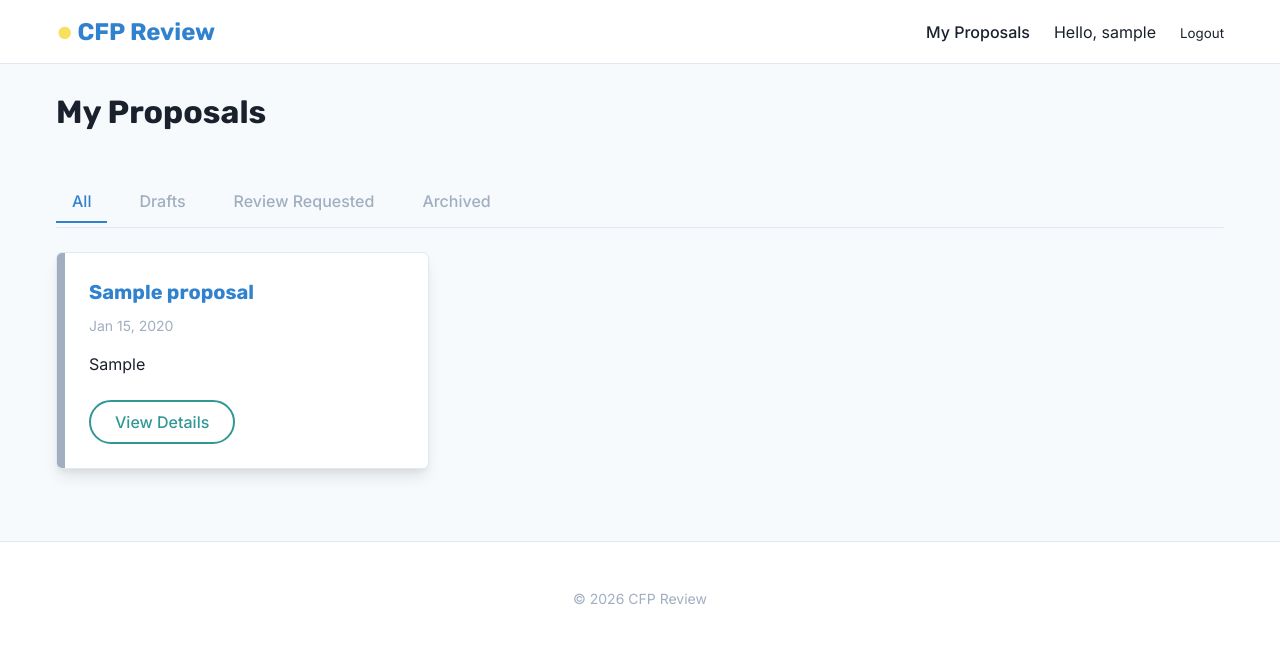
After one commit to kjaymiller/cfp-review, a Django app: page /proposals/my-proposals/ in a window 1280 px wide. The commit adds this page. Shown: the top 654 px of the page. Run offline with Django 5.2, Linux system fonts and the light colour scheme; a user stored in the database is signed in; tables that the repository leaves empty hold one stand-in row (values such as "Sample post"); some libraries are stand-ins or nearby versions.

Commit message:
feat(proposals): implement speaker dashboard (issue #21)

```diff
--- a/cfp_review/urls.py
+++ b/cfp_review/urls.py
@@ -22,5 +22,6 @@ from .views import home
 urlpatterns = [
     path("admin/", admin.site.urls),
     path("accounts/", include("allauth.urls")),
+    path("proposals/", include("proposals.urls")),
     path("", home, name="home"),
 ]
--- /dev/null
+++ b/proposals/urls.py
@@ -0,0 +1,10 @@
+from django.urls import path
+from .views import ProposalListView
+
+app_name = "proposals"
+
+urlpatterns = [
+    path("my-proposals/", ProposalListView.as_view(), name="proposal_list"),
+    # Placeholder for detail view to avoid template errors if we decide to link it
+    # path("<int:pk>/", lambda request, pk: None, name="proposal_detail"),
+]
--- a/proposals/views.py
+++ b/proposals/views.py
@@ -1,3 +1,16 @@
-from django.shortcuts import render
+from django.views.generic import ListView
+from django.contrib.auth.mixins import LoginRequiredMixin
+from .models import Proposal
 
-# Create your views here.
+
+class ProposalListView(LoginRequiredMixin, ListView):
+    model = Proposal
+    template_name = "proposals/proposal_list.html"
+    context_object_name = "proposals"
+
+    def get_queryset(self):
+        queryset = Proposal.objects.filter(author=self.request.user)
+        status = self.request.GET.get("status")
+        if status:
+            queryset = queryset.filter(status=status)
+        return queryset.order_by("-updated_at")
--- a/static/css/styles.css
+++ b/static/css/styles.css
@@ -242,3 +242,56 @@ a:hover {
 
 .mt-lg { margin-top: var(--spacing-lg); }
 .mb-lg { margin-bottom: var(--spacing-lg); }
+
+/* Tabs */
+.tabs {
+    display: flex;
+    gap: var(--spacing-md);
+    border-bottom: 1px solid var(--color-grey-300);
+    padding-bottom: var(--spacing-xs);
+}
+
+.tab {
+    padding: var(--spacing-sm) var(--spacing-md);
+    color: var(--color-grey-500);
+    font-weight: 500;
+    border-bottom: 2px solid transparent;
+    transition: var(--transition-base);
+}
+
+.tab:hover {
+    color: var(--color-royal-blue);
+    text-decoration: none;
+}
+
+.tab.active {
+    color: var(--color-royal-blue);
+    border-bottom-color: var(--color-royal-blue);
+}
+
+/* Grid Layout */
+.grid {
+    display: grid;
+    gap: var(--spacing-lg);
+}
+
+.grid-3 {
+    grid-template-columns: repeat(auto-fill, minmax(300px, 1fr));
+}
+
+.text-right {
+    text-align: right;
+}
+
+.col {
+    flex: 1;
+}
+
+.col-full {
+    grid-column: 1 / -1;
+}
+
+.row {
+    display: flex;
+    align-items: center;
+}
--- a/templates/components/navbar.html
+++ b/templates/components/navbar.html
@@ -6,6 +6,7 @@
         </a>
         <ul class="nav-links">
             {% if user.is_authenticated %}
+                <li><a href="{% url 'proposals:proposal_list' %}">My Proposals</a></li>
                 <li>Hello, {{ user.username }}</li>
                 <li>
                     <form method="post" action="{% url 'account_logout' %}" style="display: inline;">
--- /dev/null
+++ b/templates/proposals/proposal_list.html
@@ -0,0 +1,32 @@
+{% extends "base.html" %}
+
+{% block title %}My Proposals | CFP Review{% endblock %}
+
+{% block content %}
+<div class="row mb-lg">
+    <div class="col">
+        <h1>My Proposals</h1>
+    </div>
+    <div class="col text-right">
+        {# Placeholder for Create Proposal button if needed later #}
+        {# <a href="#" class="btn btn-primary">New Proposal</a> #}
+    </div>
+</div>
+
+<div class="tabs mb-lg">
+    <a href="{% url 'proposals:proposal_list' %}" class="tab {% if not request.GET.status %}active{% endif %}">All</a>
+    <a href="{% url 'proposals:proposal_list' %}?status=draft" class="tab {% if request.GET.status == 'draft' %}active{% endif %}">Drafts</a>
+    <a href="{% url 'proposals:proposal_list' %}?status=review_requested" class="tab {% if request.GET.status == 'review_requested' %}active{% endif %}">Review Requested</a>
+    <a href="{% url 'proposals:proposal_list' %}?status=archived" class="tab {% if request.GET.status == 'archived' %}active{% endif %}">Archived</a>
+</div>
+
+<div class="grid grid-3">
+    {% for proposal in proposals %}
+        {% include "components/card.html" with title=proposal.title status=proposal.status url="#" content=proposal.abstract meta=proposal.updated_at|date:"M d, Y" %}
+    {% empty %}
+        <div class="col-full text-center py-lg">
+            <p class="text-muted">No proposals found.</p>
+        </div>
+    {% endfor %}
+</div>
+{% endblock %}
```
Also changed, not shown: proposals/tests.py (+65 -2 lines).
